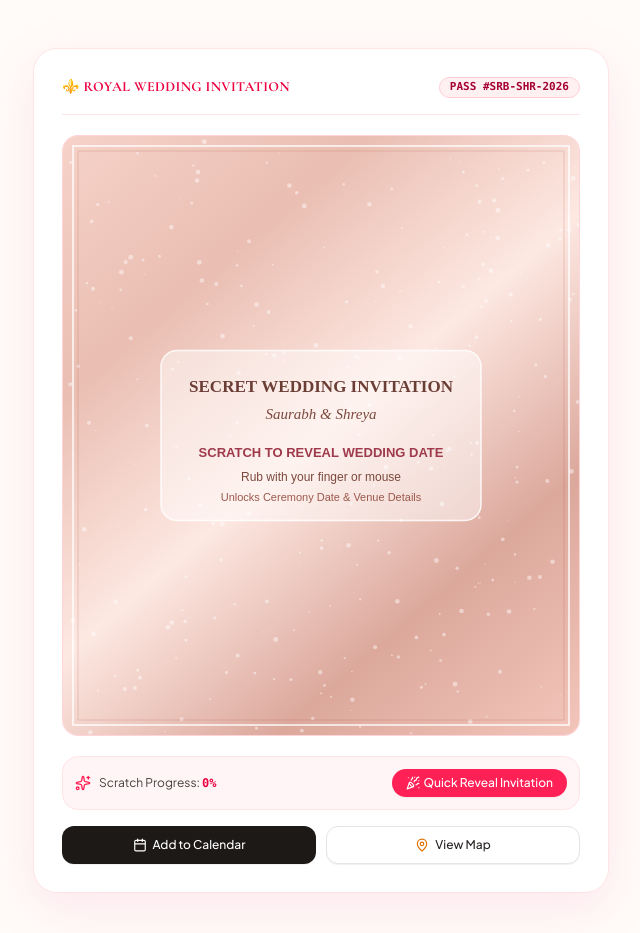
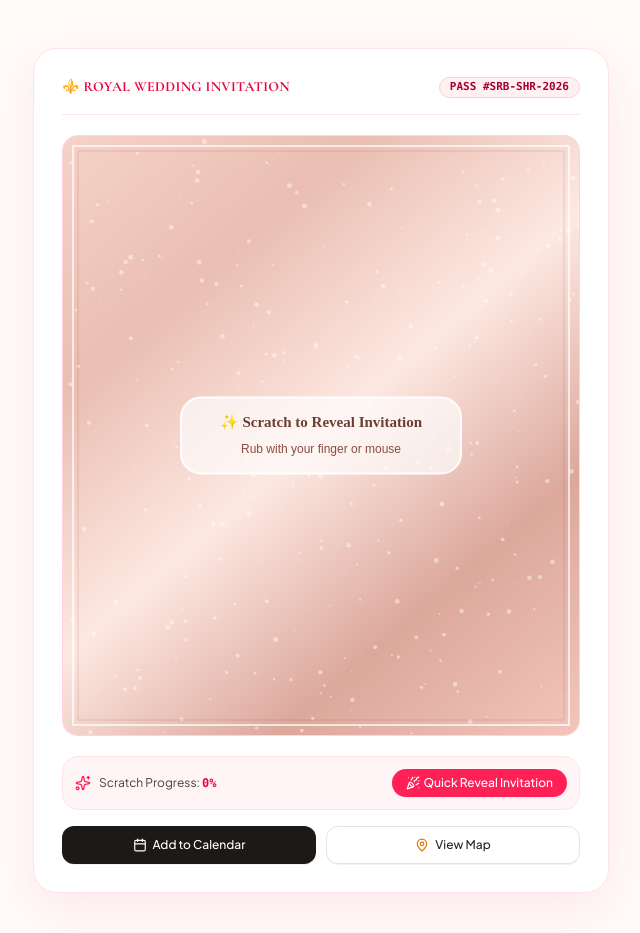
Before and after one commit to Saurabh120598/saurabh-shreya-wedding, a React (Vite) app: page / in a window 1280 px wide. Shown: the part 1060-1993 px from the top of the page, without its empty margins (319-959 px from the left). Built offline with nearby package versions, Linux system fonts and the light colour scheme; no server answers; the database is empty.

Commit message:
fix(scratch): simplify foil badge to clean one-liner and set reveal threshold to 30%

```diff
--- a/src/components/ScratchInviteCard.tsx
+++ b/src/components/ScratchInviteCard.tsx
@@ -75,44 +75,32 @@ export function ScratchInviteCard() {
     const centerX = width / 2;
     const centerY = height / 2;
 
-    // Center frosted pill box for guaranteed legible text
-    const boxWidth = Math.min(320, width - 40);
-    const boxHeight = 170;
+    // Center compact frosted badge for simple clean one-liner
+    const boxWidth = Math.min(280, width - 36);
+    const boxHeight = 76;
     const boxX = centerX - boxWidth / 2;
     const boxY = centerY - boxHeight / 2;
 
-    ctx.fillStyle = 'rgba(255, 255, 255, 0.45)';
+    ctx.fillStyle = 'rgba(255, 255, 255, 0.65)';
     ctx.beginPath();
-    ctx.roundRect(boxX, boxY, boxWidth, boxHeight, 16);
+    ctx.roundRect(boxX, boxY, boxWidth, boxHeight, 20);
     ctx.fill();
 
-    ctx.strokeStyle = 'rgba(255, 255, 255, 0.85)';
-    ctx.lineWidth = 1.5;
+    ctx.strokeStyle = 'rgba(255, 255, 255, 0.95)';
+    ctx.lineWidth = 2;
     ctx.stroke();
 
-    // Centered Foil Typography
+    // Centered Clean Foil Typography
     ctx.textAlign = 'center';
     ctx.textBaseline = 'middle';
 
     ctx.fillStyle = '#6B3E35';
-    ctx.font = 'bold 17px serif';
-    ctx.fillText('SECRET WEDDING INVITATION', centerX, centerY - 48);
+    ctx.font = 'bold 15px serif';
+    ctx.fillText('✨ Scratch to Reveal Invitation', centerX, centerY - 12);
 
-    ctx.fillStyle = '#7C493D';
-    ctx.font = 'italic 15px serif';
-    ctx.fillText('Saurabh & Shreya', centerX, centerY - 20);
-
-    ctx.fillStyle = '#9E3A4B';
-    ctx.font = 'bold 13px sans-serif';
-    ctx.fillText('SCRATCH TO REVEAL WEDDING DATE', centerX, centerY + 18);
-
-    ctx.fillStyle = '#7C493D';
+    ctx.fillStyle = '#8C4B3E';
     ctx.font = '12px sans-serif';
-    ctx.fillText('Rub with your finger or mouse', centerX, centerY + 42);
-
-    ctx.fillStyle = '#9C584B';
-    ctx.font = '11px sans-serif';
-    ctx.fillText('Unlocks Ceremony Date & Venue Details', centerX, centerY + 62);
+    ctx.fillText('Rub with your finger or mouse', centerX, centerY + 14);
 
     ctx.restore();
 
@@ -184,8 +172,8 @@ export function ScratchInviteCard() {
       const percent = Math.min(100, Math.round((transparentCount / totalSamples) * 100));
       setScratchPercent(percent);
 
-      // Auto-reveal trigger at 45% scratched
-      if (percent >= 45 && !isScratchedOff) {
+      // Auto-reveal trigger at 30% scratched
+      if (percent >= 30 && !isScratchedOff) {
         revealCard();
       }
     } catch {
@@ -208,7 +196,7 @@ export function ScratchInviteCard() {
 
     ctx.save();
     ctx.globalCompositeOperation = 'destination-out';
-    ctx.lineWidth = 44 * (scaleX / 1.5); // Realistic, natural scratching brush
+    ctx.lineWidth = 56 * (scaleX / 1.5); // Comfortable clearing brush for mobile & desktop
     ctx.lineCap = 'round';
     ctx.lineJoin = 'round';
 
@@ -219,7 +207,7 @@ export function ScratchInviteCard() {
       ctx.stroke();
     } else {
       ctx.beginPath();
-      ctx.arc(x, y, 22 * (scaleX / 1.5), 0, Math.PI * 2);
+      ctx.arc(x, y, 28 * (scaleX / 1.5), 0, Math.PI * 2);
       ctx.fill();
     }
     ctx.restore();
```
